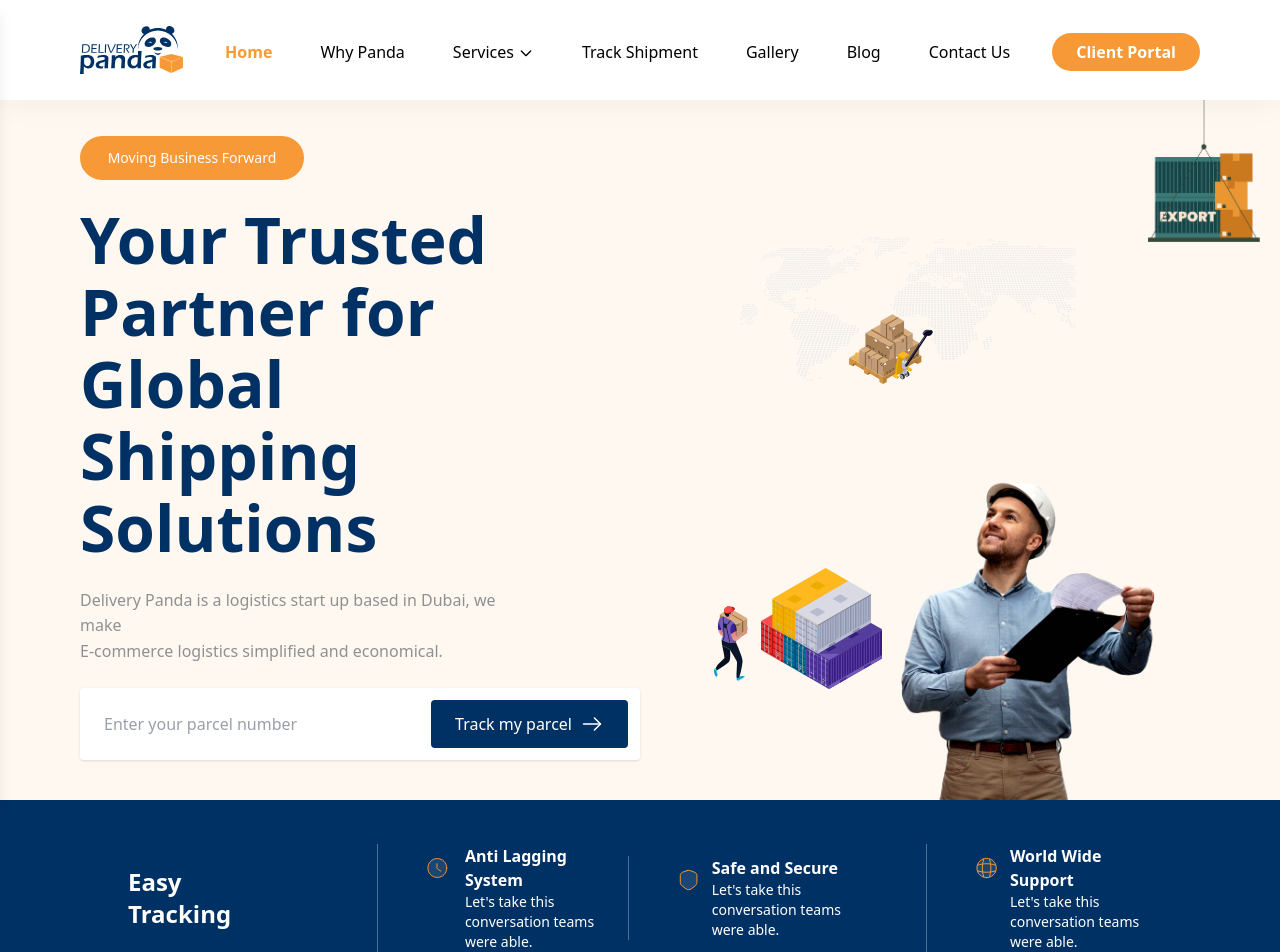
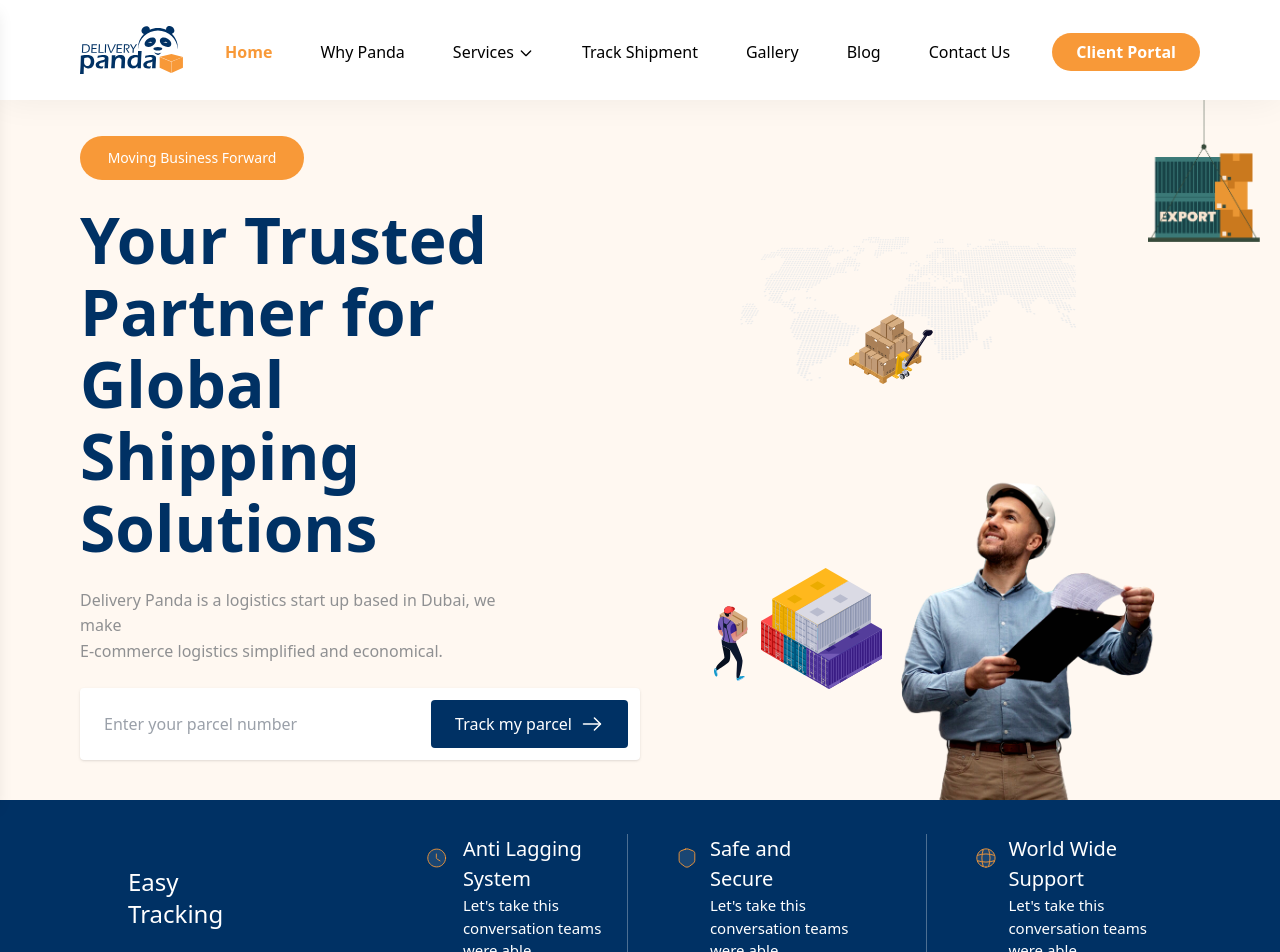
Before and after one commit to nithinraj1999/Panda-Delivery---Machine-Task, a React (Vite) app: page / in a window 1280 px wide. Shown: the top 952 px of the page. Built offline with nearby package versions, Linux system fonts and the light colour scheme.

Commit message:
feat(trackin-info-bar): update font to match Figma design

```diff
--- a/src/components/sections/TrackingInfoBar.tsx
+++ b/src/components/sections/TrackingInfoBar.tsx
@@ -1,22 +1,22 @@
 const TrackingInfoBar = () => {
   return (
-    <div
-      className="flex flex-col lg:flex-row bg-[#003164] px-[20px] sm:px-[40px] md:px-[60px] lg:px-[80px] py-[32px] text-white h-auto lg:h-[196px] items-center justify-center gap-y-6 lg:gap-x-6"
+    <section
+      className="flex font-atypdisplay  flex-col lg:flex-row bg-[#003164] px-[20px] sm:px-[40px] md:px-[60px] lg:px-[80px] py-[32px] text-white h-auto lg:h-[196px] items-center justify-center gap-y-6 lg:gap-x-6"
     >
       <div className="flex-1 flex items-center justify-center lg:justify-start px-6 lg:px-12 py-6 lg:py-0 text-center lg:text-left">
-        <h2 className="text-2xl font-bold">
+        <h2 className="text-2xl font-medium">
           Easy <br /> Tracking
         </h2>
       </div>
 
-      <div className="flex-1 flex flex-col sm:flex-row items-center sm:items-start gap-4 pl-6 lg:pl-12 py-6 lg:py-0 border-t lg:border-t-0 lg:border-l border-white/30">
+      <div className="flex-1 flex flex-col sm:flex-row items-center sm:items-start gap-4 pl-6 lg:pl-12 py-6 lg:py-0 ">
         <svg width="48" height="48" viewBox="0 0 48 48" fill="none" xmlns="http://www.w3.org/2000/svg">
           <path d="M44 24C44 35.04 35.04 44 24 44C12.96 44 4 35.04 4 24C4 12.96 12.96 4 24 4C35.04 4 44 12.96 44 24Z" fill="white" fillOpacity="0.1" stroke="#F89938" strokeWidth="2" strokeLinecap="round" strokeLinejoin="round"/>
           <path d="M31.42 30.36L25.22 26.66C24.14 26.02 23.26 24.48 23.26 23.22V15.02" stroke="#F89938" strokeWidth="2" strokeLinecap="round" strokeLinejoin="round"/>
         </svg>
         <div>
-          <h4 className="font-semibold">Anti Lagging System</h4>
-          <p className="text-sm">Let's take this conversation teams were able.</p>
+          <h4 className="font-medium text-[20px]">Anti Lagging System</h4>
+          <p className="text-[15px] font-noraml">Let's take this conversation teams were able.</p>
         </div>
       </div>
 
@@ -25,8 +25,8 @@ const TrackingInfoBar = () => {
           <path d="M20.98 4.46L11 8.22C8.7 9.08 6.82 11.8 6.82 14.24V29.1C6.82 31.46 8.38 34.56 10.28 35.98L18.88 42.4C21.7 44.52 26.34 44.52 29.16 42.4L37.76 35.98C39.66 34.56 41.22 31.46 41.22 29.1V14.24C41.22 11.78 39.34 9.06 37.04 8.2L27.06 4.46C25.36 3.84 22.64 3.84 20.98 4.46Z" fill="white" fillOpacity="0.1" stroke="#F89938" strokeWidth="2" strokeLinecap="round" strokeLinejoin="round"/>
         </svg>
         <div>
-          <h4 className="font-semibold">Safe and Secure</h4>
-          <p className="text-sm">Let's take this conversation teams were able.</p>
+          <h4 className="font-medium text-[20px]">Safe and Secure</h4>
+          <p className="text-[15px] font-noraml">Let's take this conversation teams were able.</p>
         </div>
       </div>
 
@@ -39,11 +39,11 @@ const TrackingInfoBar = () => {
           <path d="M6 18C17.68 14.1 30.32 14.1 42 18" stroke="#F89938" strokeWidth="2" strokeLinecap="round" strokeLinejoin="round"/>
         </svg>
         <div>
-          <h4 className="font-semibold">World Wide Support</h4>
-          <p className="text-sm">Let's take this conversation teams were able.</p>
+          <h4 className="font-medium text-[20px]">World Wide Support</h4>
+          <p className="text-[15px] font-noraml">Let's take this conversation teams were able.</p>
         </div>
       </div>
-    </div>
+    </section>
   );
 };
 
```
